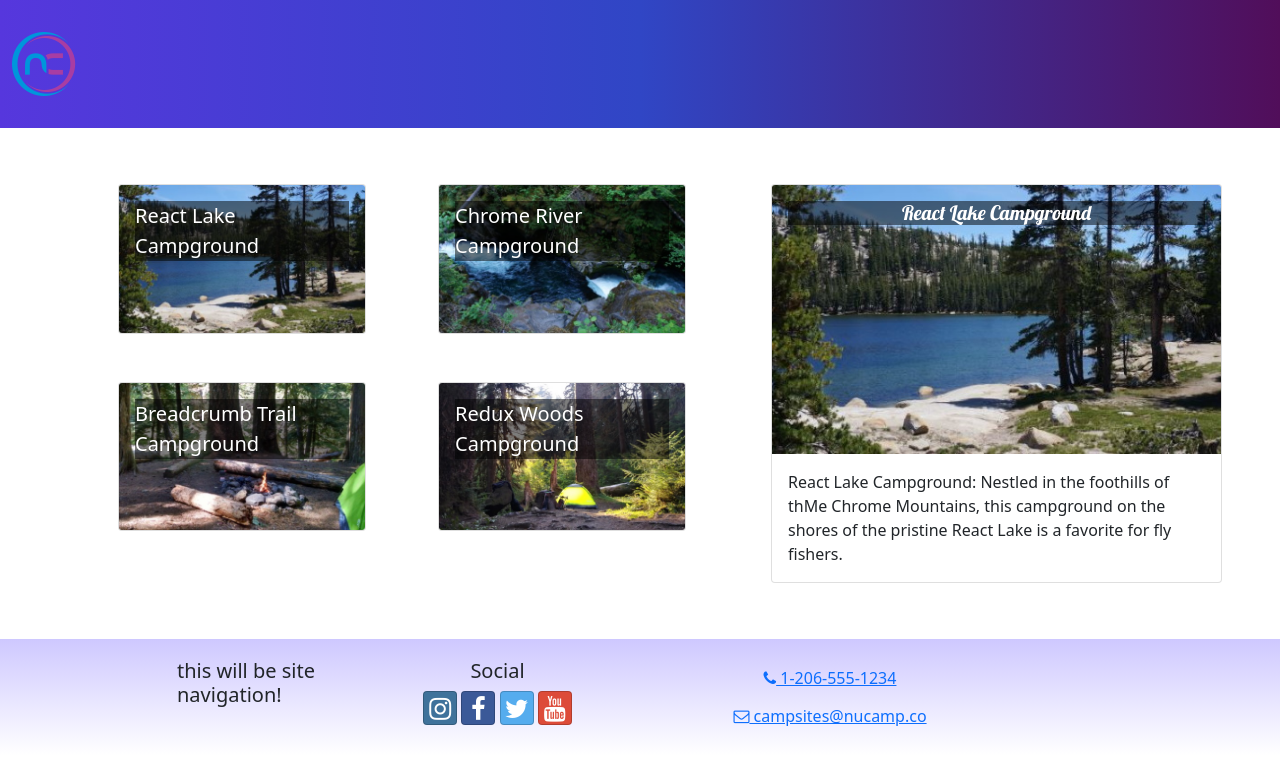
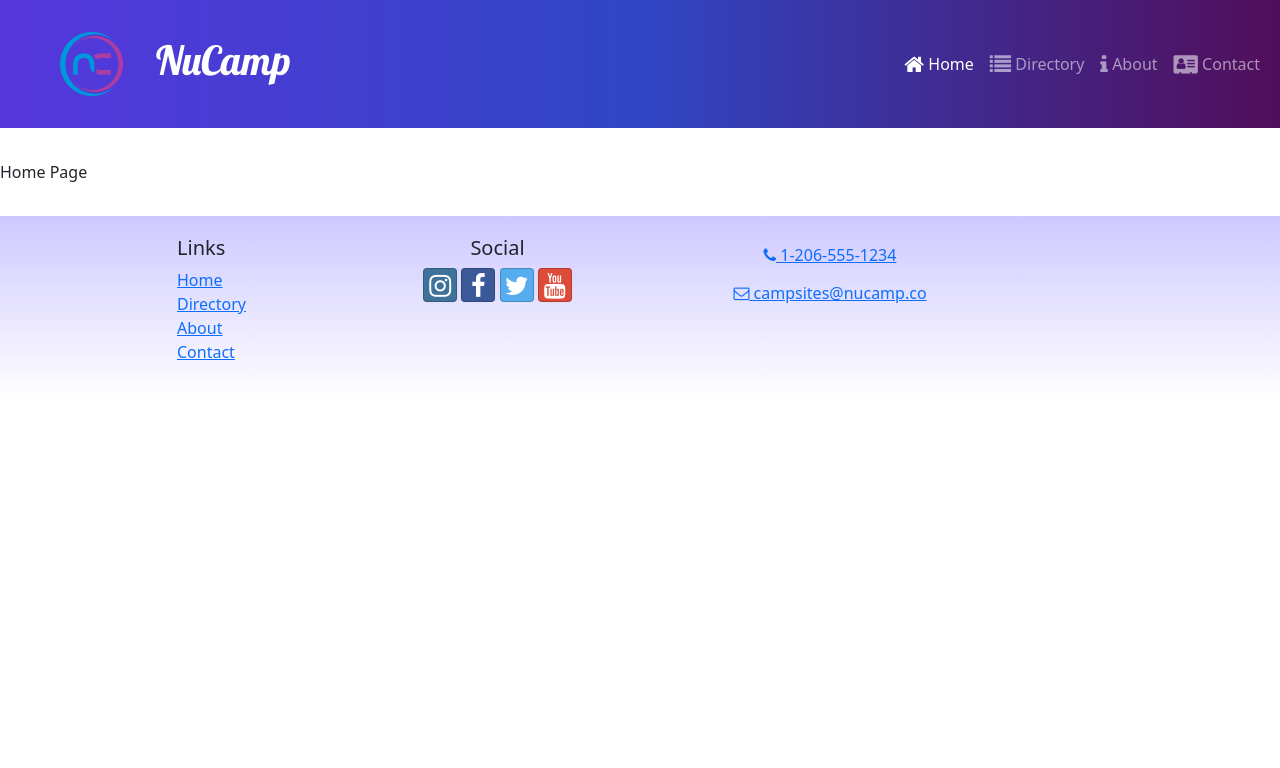
Before and after one commit to mlawhun76/nucampsiteREDO, a React (Create React App) app: page / in a window 1280 px wide. Shown: the top 768 px of the page. Built offline with nearby package versions, Linux system fonts and the light colour scheme.

Commit message:
Week 2 React Router Header and Footer Links Added

```diff
--- a/src/App.js
+++ b/src/App.js
@@ -1,3 +1,6 @@
+import {Routes, Route} from 'react-router-dom';
+import ContactPage from './pages/ContactPage';
+import HomePage from './pages/HomePage';
 import './App.css';
 import Header from './components/Header';
 import Footer from './components/Footer';
@@ -8,7 +11,11 @@
   return (
     <div className="App">
       <Header/>
-      <CampsitesDirectoryPage />
+        <Routes>
+          <Route path='/' element={<HomePage/>} />
+          <Route path='contact' element={<ContactPage/>} />
+          <Route path='directory' element={<CampsitesDirectoryPage/>} />
+        </Routes>
       <Footer/>
     </div>
   );
--- a/src/components/Footer.js
+++ b/src/components/Footer.js
@@ -1,4 +1,5 @@
 import { Container, Row, Col } from 'reactstrap';
+import { Link } from 'react-router-dom';
 
 const Footer = (() => {
     return (
@@ -7,7 +8,21 @@
                 <Row>
                     {/* First Col */}
                     <Col xs={{ size: 4, offset: 1 }} sm='2'>
-                        <h5>this will be site navigation!</h5>
+                        <h5>Links</h5>
+                        <ul className='list-unstyled'>
+                            <li>
+                                <Link to='/'>Home</Link>
+                            </li>
+                            <li>
+                                <Link to='/directory'>Directory</Link>
+                            </li>
+                            <li>
+                                <Link to='/about'>About</Link>
+                            </li>
+                            <li>
+                                <Link to='/contact'>Contact</Link>
+                            </li>
+                        </ul>
                     </Col>
                     {/* Second Col */}
                     <Col xs='6' sm='3' className='text-center'>
--- a/src/components/Header.js
+++ b/src/components/Header.js
@@ -1,13 +1,48 @@
-import {Navbar, NavbarBrand} from 'reactstrap';
+import { useState } from 'react';
+
+import {Navbar, NavbarBrand, Collapse, NavbarToggler, Nav, NavItem} from 'reactstrap';
+import { NavLink } from 'react-router-dom';
 import NucampLogo from '../app/assets/img/logo.png';
 
 const Header = ((props)=> {
+  const [menuOpen, setMenuOpen] = useState(false);
+
     return (
         <Navbar dark color='primary' sticky='top' expand='md'>
 
-          <NavbarBrand href='/'>
-            <img src={NucampLogo} alt='nucamp logo' />
+          <NavbarBrand className='ms-5' href='/'>
+            <img src={NucampLogo} alt='nucamp logo' className='float-start' />
+            <h1 className='mt-1'>NuCamp</h1>
           </NavbarBrand>
+
+          <NavbarToggler onClick={() => setMenuOpen(!menuOpen)} />
+          <Collapse isOpen={menuOpen} navbar>
+            <Nav className='ms-auto' navbar>
+              <NavItem>
+                <NavLink className='nav-link' to='/'>
+                  <i className='fa fa-home fa-lg'/> Home
+                </NavLink>
+              </NavItem>
+
+              <NavItem>
+                <NavLink className='nav-link' to='/directory'>
+                  <i className='fa fa-list fa-lg'/> Directory
+                </NavLink>
+              </NavItem>
+
+              <NavItem>
+                <NavLink className='nav-link' to='/about'>
+                  <i className='fa fa-info fa-lg'/> About
+                </NavLink>
+              </NavItem>
+
+              <NavItem>
+                <NavLink className='nav-link' to='/contact'>
+                  <i className='fa fa-address-card fa-lg'/> Contact
+                </NavLink>
+              </NavItem>
+            </Nav>
+          </Collapse>
 
       </Navbar>
     );
--- a/src/index.js
+++ b/src/index.js
@@ -1,5 +1,6 @@
 import React from 'react';
 import { createRoot } from 'react-dom/client';
+import {BrowserRouter} from 'react-router-dom';
 import { Provider } from 'react-redux';
 import { store } from './app/store';
 import App from './App';
@@ -16,7 +17,9 @@
 root.render(
   <React.StrictMode>
     <Provider store={store}>
-      <App />
+      <BrowserRouter>
+        <App />
+      </BrowserRouter>
     </Provider>
   </React.StrictMode>
 );
--- /dev/null
+++ b/src/pages/ContactPage.js
@@ -0,0 +1,5 @@
+const ContactPage = () => {
+    return <div>Contact Page</div>
+};
+
+export default ContactPage;
--- /dev/null
+++ b/src/pages/HomePage.js
@@ -0,0 +1,5 @@
+const HomePage = () => {
+    return <div>Home Page</div>
+};
+
+export default HomePage;
```
